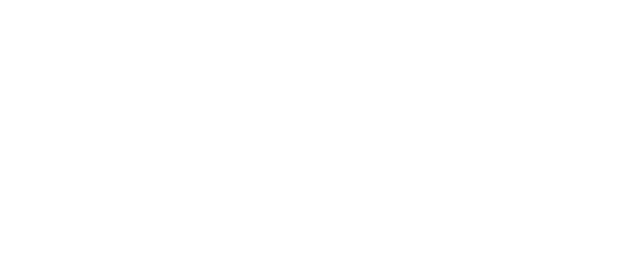
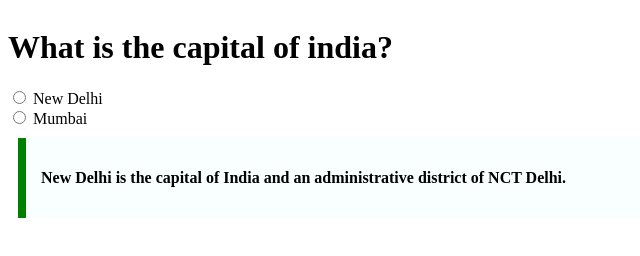
Before and after one commit to acciojob/trivia-krishnansumitsingh8808, a website: page main.html in a window 1280 px wide. Shown: the whole page, without its empty margins (0-640 px from the left). Drawn offline with Linux system fonts and the light colour scheme.

Commit message:
created a submission

```diff
--- a/main.html
+++ b/main.html
@@ -1,4 +1,4 @@
-<!DOCTYPE html>
+ <!DOCTYPE html>
 
 <html>
 
@@ -7,6 +7,19 @@
 </head>
 
 <body>
+	<div class="question">
+		<h1>What is the capital of india?</h1>
+	<div> <input type="radio">
+	<label> New Delhi</label></div>
+		<div>
+	<input type="radio">
+	<label> Mumbai</label>
+		</div >
+		<div class="content">
+			<p>New Delhi is the capital of India and an administrative district of NCT Delhi. </p>
+		</div>
+
+	</div>
 	<!-- the entire body must be written by student -->
     <script type="text/javascript" src="./script.js">
 </script>
--- a/styles.css
+++ b/styles.css
@@ -1,2 +1,14 @@
 
 /* Your CSS Code here. */
+.question{
+	display:flex;
+	flex-direction:column;
+}
+.content{
+	max-width:600px;
+	margin:10px;
+	padding:15px;
+	border-left:8px solid green;
+	background-color:#f8fffe;
+	font-weight:bold;
+}
```
